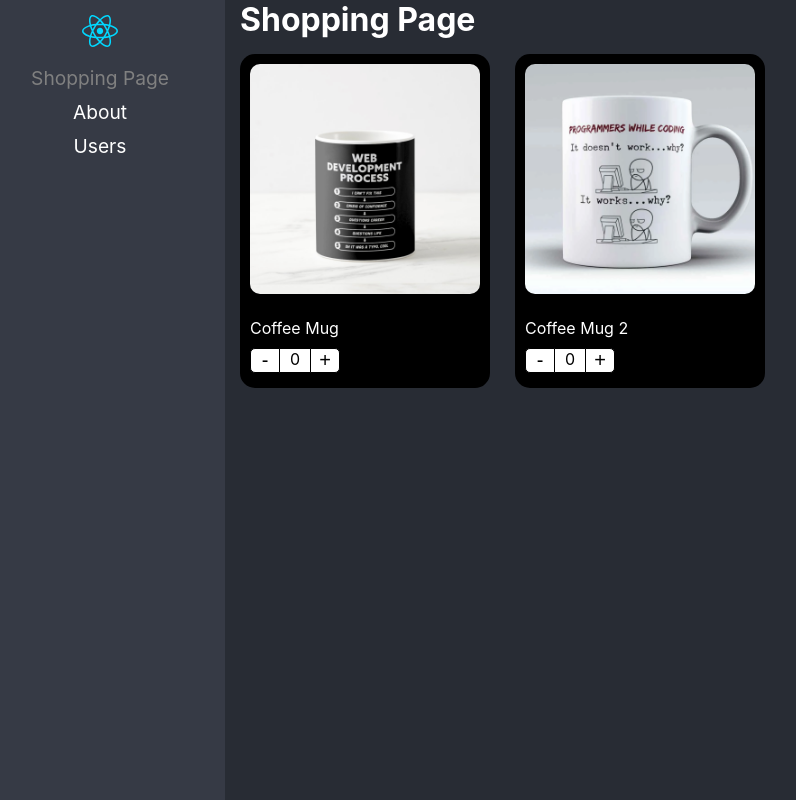
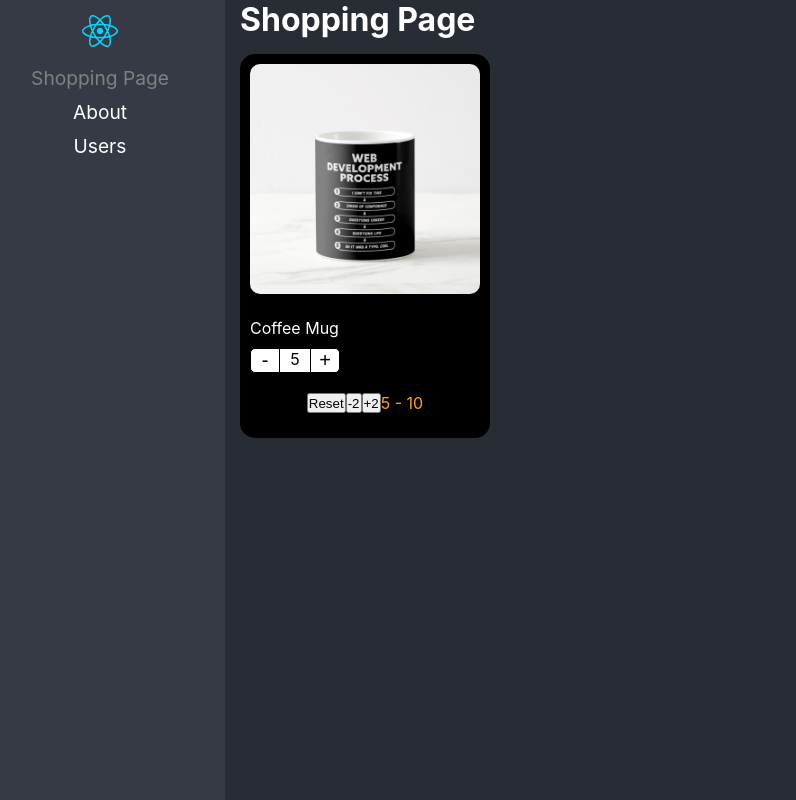
Before and after one commit to sebastian-asm/react-patterns, a React (Vite) app: page / in a window 1280 px wide. Shown: the whole page, without its empty margins (25-821 px from the left). Built offline with nearby package versions, Linux system fonts and the light colour scheme.

Commit message:
aplicado patron state initializer

```diff
--- a/src/02-component-patterns/components/ProductButtons.tsx
+++ b/src/02-component-patterns/components/ProductButtons.tsx
@@ -1,4 +1,4 @@
-import { useContext, CSSProperties } from 'react';
+import { useContext, CSSProperties, useCallback } from 'react';
 
 import { ProductContext } from './ProductCard';
 
@@ -10,7 +10,13 @@ export interface Props {
 }
 
 export const ProductButtons = ({ className, style }: Props) => {
-  const { increaseBy, counter } = useContext(ProductContext);
+  const { increaseBy, counter, maxCount } = useContext(ProductContext);
+
+  // useCallback evita renderizar de forma innecesaria una función (la memoriza)
+  const isMaxReached = useCallback(() => !!maxCount && counter === maxCount, [
+    counter,
+    maxCount,
+  ]);
 
   return (
     <div className={`${styles.buttonsContainer} ${className}`} style={style}>
@@ -18,7 +24,11 @@ export const ProductButtons = ({ className, style }: Props) => {
         -
       </button>
       <span className={styles.countLabel}>{counter}</span>
-      <button className={styles.buttonAdd} onClick={() => increaseBy(+1)}>
+      <button
+        className={`${styles.buttonAdd} ${isMaxReached() && styles.disabled}`}
+        onClick={() => increaseBy(+1)}
+        disabled={isMaxReached()}
+      >
         +
       </button>
     </div>
--- a/src/02-component-patterns/components/ProductCard.tsx
+++ b/src/02-component-patterns/components/ProductCard.tsx
@@ -19,13 +19,35 @@ export const ProductCard = ({
   style,
   onChange,
   value,
+  initialValues,
 }: ProductCardProps) => {
-  const { counter, increaseBy } = useProduct({ onChange, product, value });
+  const {
+    counter,
+    increaseBy,
+    maxCount,
+    isMaxCountReached,
+    reset,
+  } = useProduct({
+    onChange,
+    product,
+    value,
+    initialValues,
+  });
 
   return (
-    <Provider value={{ counter, increaseBy, product }}>
+    <Provider value={{ counter, increaseBy, product, maxCount }}>
       <div className={`${styles.productCard} ${className}`} style={style}>
-        {children}
+        {/* En este punto children es una función asi que hay que ejecutarla */}
+        {/* de lo contrario React no la podrá renderizar */}
+        {/* ahora que children es una función, se le pueden enviar argumentos */}
+        {children({
+          count: counter,
+          isMaxCountReached,
+          maxCount: initialValues?.maxCount,
+          product,
+          increaseBy,
+          reset,
+        })}
       </div>
     </Provider>
   );
--- /dev/null
+++ b/src/02-component-patterns/hooks/useProduct.ts
@@ -0,0 +1,55 @@
+import { useState, useEffect, useRef } from 'react';
+
+import { InitialValues, onChangeArgs, Product } from '../interfaces/interfaces';
+
+interface useProductArgs {
+  product: Product;
+  onChange?: (args: onChangeArgs) => void;
+  value?: number;
+  initialValues?: InitialValues;
+}
+
+export const useProduct = ({
+  onChange,
+  product,
+  value = 0,
+  initialValues,
+}: useProductArgs) => {
+  const [counter, setCounter] = useState<number>(initialValues?.count || value);
+  // verificar cuando el componente esta montado o no, asi evitar redenrizados innecesarios
+  const isMounted = useRef(false);
+
+  // no permitir valores negativos
+  const increaseBy = (value: number) => {
+    // no aceptar valores menos de 0
+    let newValue = Math.max(counter + value, 0);
+
+    // no aceptar valores mayores a lo definido en el maxCount de initialValues
+    if (initialValues?.maxCount) {
+      newValue = Math.min(newValue, initialValues.maxCount);
+    }
+
+    setCounter(newValue);
+    // ejecutar el onChange solo en caso de ser diferente a null o undefined
+    onChange && onChange({ count: newValue, product });
+  };
+
+  const reset = () => setCounter(initialValues?.count || value);
+
+  useEffect(() => {
+    // ejecutar el setCounter solo cuando el componente este montado
+    if (!isMounted.current) return;
+    setCounter(value);
+  }, [value]);
+
+  return {
+    counter,
+    increaseBy,
+    reset,
+    maxCount: initialValues?.maxCount,
+    // siempre se devuelve un valor boleano, en caso que maxCount de initialValue sea undefined,
+    // gracias a los !! lo retornara como false
+    isMaxCountReached:
+      !!initialValues?.maxCount && initialValues.maxCount === counter,
+  };
+};
--- a/src/02-component-patterns/hooks/useProduct.tsx
+++ /dev/null
@@ -1,29 +0,0 @@
-import { useState, useEffect } from 'react';
-
-import { onChangeArgs, Product } from '../interfaces/interfaces';
-
-interface useProductArgs {
-  product: Product;
-  onChange?: (args: onChangeArgs) => void;
-  value?: number;
-}
-
-export const useProduct = ({
-  onChange,
-  product,
-  value = 0,
-}: useProductArgs) => {
-  const [counter, setCounter] = useState(value);
-
-  // no permitir valores negativos
-  const increaseBy = (value: number) => {
-    const newValue = Math.max(counter + value, 0);
-    setCounter(newValue);
-    // ejecutar el onChange solo en caso de ser diferente a null o undefined
-    onChange && onChange({ count: newValue, product });
-  };
-
-  useEffect(() => setCounter(value), [value]);
-
-  return { counter, increaseBy };
-};
--- a/src/02-component-patterns/pages/ShoppingPage.tsx
+++ b/src/02-component-patterns/pages/ShoppingPage.tsx
@@ -5,54 +5,50 @@ import {
   ProductTitle,
 } from '../components';
 import { products } from '../data/products';
-import { useShoppingCart } from '../hooks/useShoppingCart';
 
 import '../styles/custom.css';
 
+const product = products[0];
+
 export const ShoppingPage = () => {
-  const { shoppingCart, productCountOnChange } = useShoppingCart();
-
   return (
-    <>
+    <div>
+      <h1>Shopping Page</h1>
       <div>
-        <h1>Shopping Page</h1>
-        <div
-          style={{
-            display: 'flex',
-            flexWrap: 'wrap',
-            gap: '20px',
+        <ProductCard
+          key={product.id}
+          product={product}
+          className="bg-dark"
+          initialValues={{
+            count: 5,
+            maxCount: 10,
           }}
         >
-          {products.map((product) => (
-            <ProductCard
-              key={product.id}
-              onChange={productCountOnChange}
-              product={product}
-              value={shoppingCart[product.id]?.count || 0}
-              className="bg-dark"
-            >
+          {({ reset, isMaxCountReached, maxCount, count, increaseBy }) => (
+            <>
               <ProductImage className="custom-image" />
               <ProductTitle className="text-white" />
               <ProductButtons className="custom-buttons" />
-            </ProductCard>
-          ))}
-        </div>
+              <div
+                style={{
+                  display: 'flex',
+                  justifyContent: 'center',
+                  margin: '20px 0',
+                }}
+              >
+                <button onClick={reset}>Reset</button>
+                <button onClick={() => increaseBy(-2)}>-2</button>
+                {!isMaxCountReached && (
+                  <button onClick={() => increaseBy(+2)}>+2</button>
+                )}
+                <span style={{ color: 'orange' }}>
+                  {count} - {maxCount}
+                </span>
+              </div>
+            </>
+          )}
+        </ProductCard>
       </div>
-
-      <div className="shopping-cart">
-        {Object.entries(shoppingCart).map(([key, product]) => (
-          <ProductCard
-            key={key}
-            onChange={productCountOnChange}
-            product={product}
-            value={product.count}
-            style={{ width: '100px' }}
-          >
-            <ProductImage className="custom-image" />
-            <ProductButtons className="custom-buttons" />
-          </ProductCard>
-        ))}
-      </div>
-    </>
+    </div>
   );
 };
--- a/src/02-component-patterns/styles/styles.module.css
+++ b/src/02-component-patterns/styles/styles.module.css
@@ -57,3 +57,7 @@
 .buttonAdd:hover {
   background-color: rgba(0, 0, 0, 0.1);
 }
+
+.disabled {
+  cursor: not-allowed;
+}
```
Also changed, not shown: src/02-component-patterns/interfaces/interfaces.ts (+23 -7 lines), 1 other file (tests, documents, lock files or other folders).
